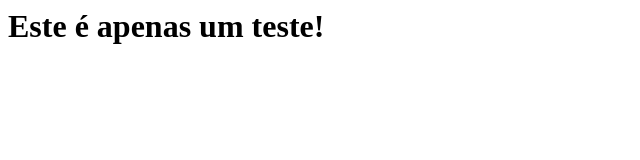
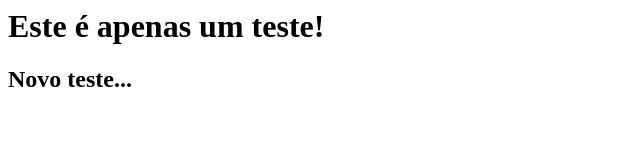
Before and after one commit to edisleireis/alura-git, a plain HTML site: page index.html in a window 1280 px wide. Shown: the whole page, without its empty margins (0-640 px from the left). Drawn offline with Linux system fonts and the light colour scheme.

Commit message:
Meu primeiro ajuste...

```diff
--- a/index.html
+++ b/index.html
@@ -5,5 +5,6 @@
 </head>
 <body>
     <H1>Este é apenas um teste!</H1>
+    <H2>Novo teste...</H2>
 </body>
 </html>
```
